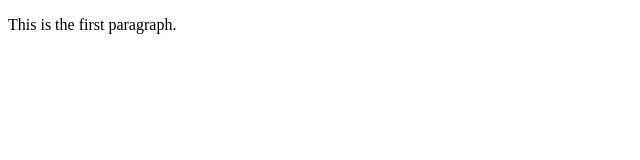
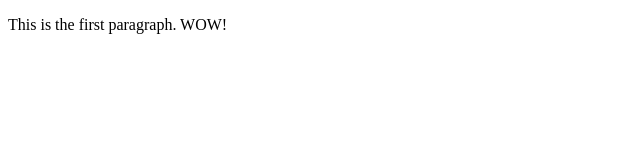
Before and after one commit to Kegan-Fernandes/Learning-Git, a plain HTML site: page index.html in a window 1280 px wide. Shown: the full height of the page, 0-640 px from the left. Drawn offline with Linux system fonts and the light colour scheme.

Commit message:
added WOW!

```diff
--- a/index.html
+++ b/index.html
@@ -4,6 +4,6 @@
 <title>Page Title</title>
 </head>
 <body>
-<p>This is the first paragraph.</p>
+<p>This is the first paragraph. WOW!</p>
 </body>
 </html>
```
